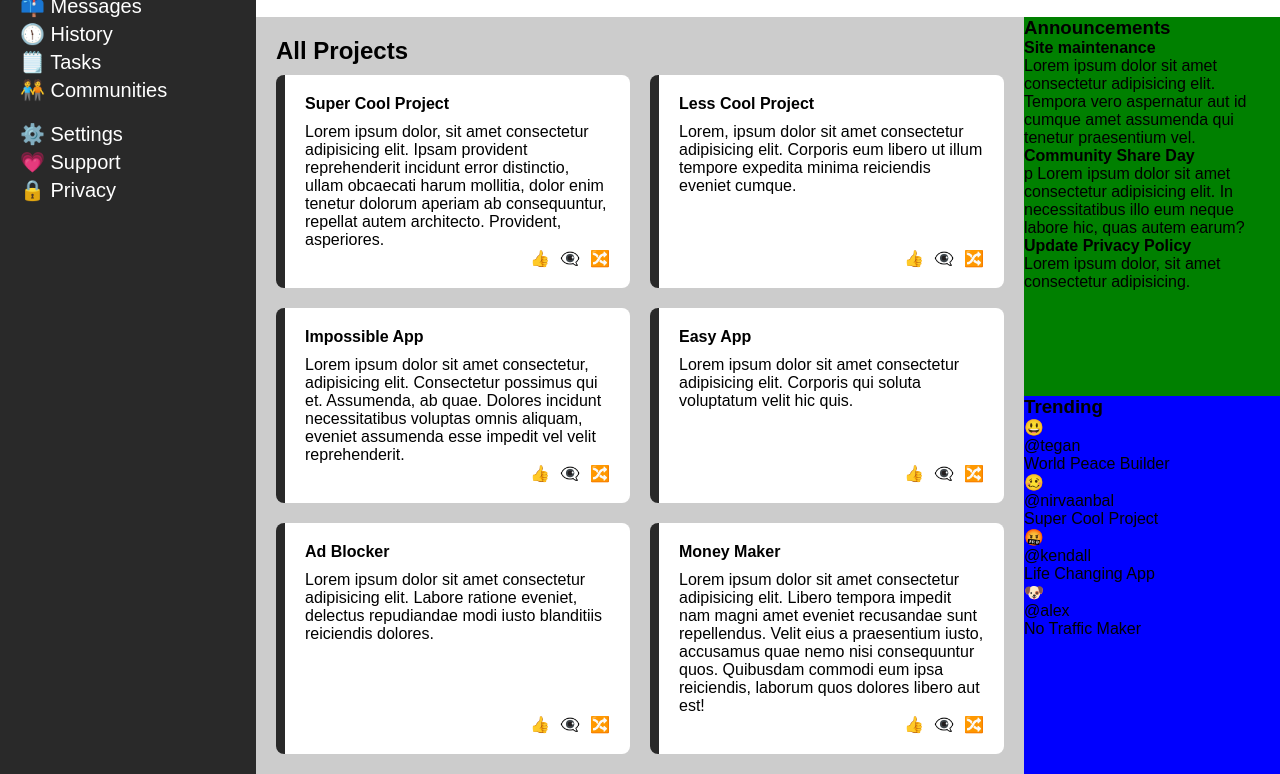
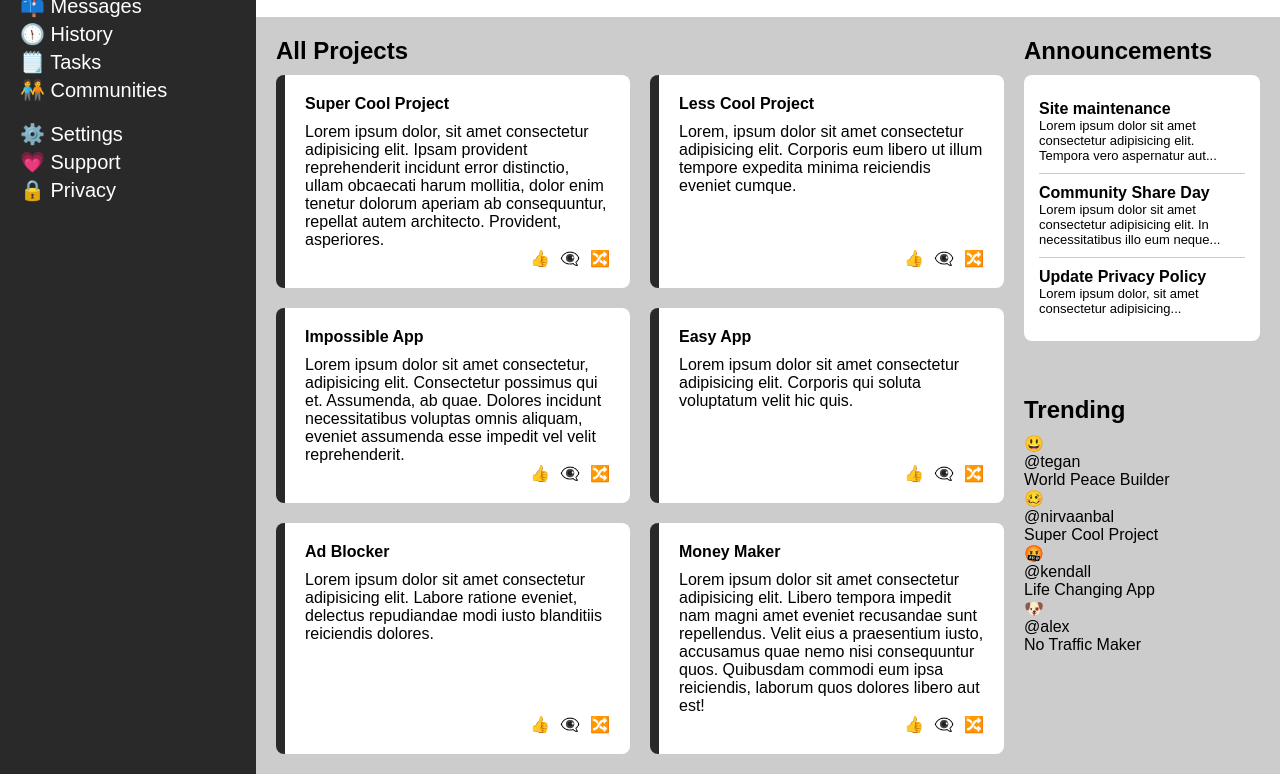
Before and after one commit to NirvaanBal/grid-dash, a plain HTML site: page index.html in a window 1280 px wide. Shown: the part 140-914 px from the top of the page. Drawn offline with Linux system fonts and the light colour scheme; a web font is replaced by a local one.

Commit message:
Add styles to announcements component

```diff
--- a/index.html
+++ b/index.html
@@ -138,21 +138,18 @@
             <div class="announcements">
                 <h3>Announcements</h3>
                 <div>
-                    <div class="annoucement">
+                    <div class="announcement">
                         <h4>Site maintenance</h4>
-                        <p>Lorem ipsum dolor sit amet consectetur adipisicing elit. Tempora vero aspernatur aut id
-                            cumque
-                            amet assumenda qui tenetur praesentium vel.</p>
+                        <p>Lorem ipsum dolor sit amet consectetur adipisicing elit. Tempora vero aspernatur aut...</p>
                     </div>
-                    <div class="announceent">
+                    <div class="announcement">
                         <h4>Community Share Day</h4>
-                        p Lorem ipsum dolor sit amet consectetur adipisicing elit. In necessitatibus illo eum neque
-                        labore
-                        hic, quas autem earum?
+                        <p>Lorem ipsum dolor sit amet consectetur adipisicing elit. In necessitatibus illo eum neque...
+                        </p>
                     </div>
                     <div class="announcement">
                         <h4>Update Privacy Policy</h4>
-                        <p>Lorem ipsum dolor, sit amet consectetur adipisicing.</p>
+                        <p>Lorem ipsum dolor, sit amet consectetur adipisicing...</p>
                     </div>
                 </div>
             </div>
--- a/style.css
+++ b/style.css
@@ -132,7 +132,7 @@ font-size: 20px;
     padding: 20px;
 }
 
-.content .projects h3 {
+.content  h3 {
     font-size: 24px;
     margin-bottom: 10px;
 }
@@ -172,11 +172,33 @@ font-size: 20px;
     cursor: pointer;
 }
 
-.content .announcements {
-    background-color: green;
+.content .announcements  {
+    margin-top: 20px;
+}
+
+.content .announcements > div {
+    background-color: #fff;
+    margin-right: 20px;
+    border-radius: 8px;
+    padding: 15px;
+}
+
+.content .announcements div .announcement {
+    border-bottom: solid 1px #ccc;
+    margin: 10px 0;
+    padding-bottom: 10px;
+}
+
+.content .announcements div .announcement:last-child {
+    border-bottom: none;
+    padding: none;
+    margin-bottom: 0;
+}
+
+.content .announcements div .announcement p {
+    font-size: 13px;
 }
 
 .content .trending {
-    background-color: blue;
     grid-column: 2 / span 1;
 }
```
